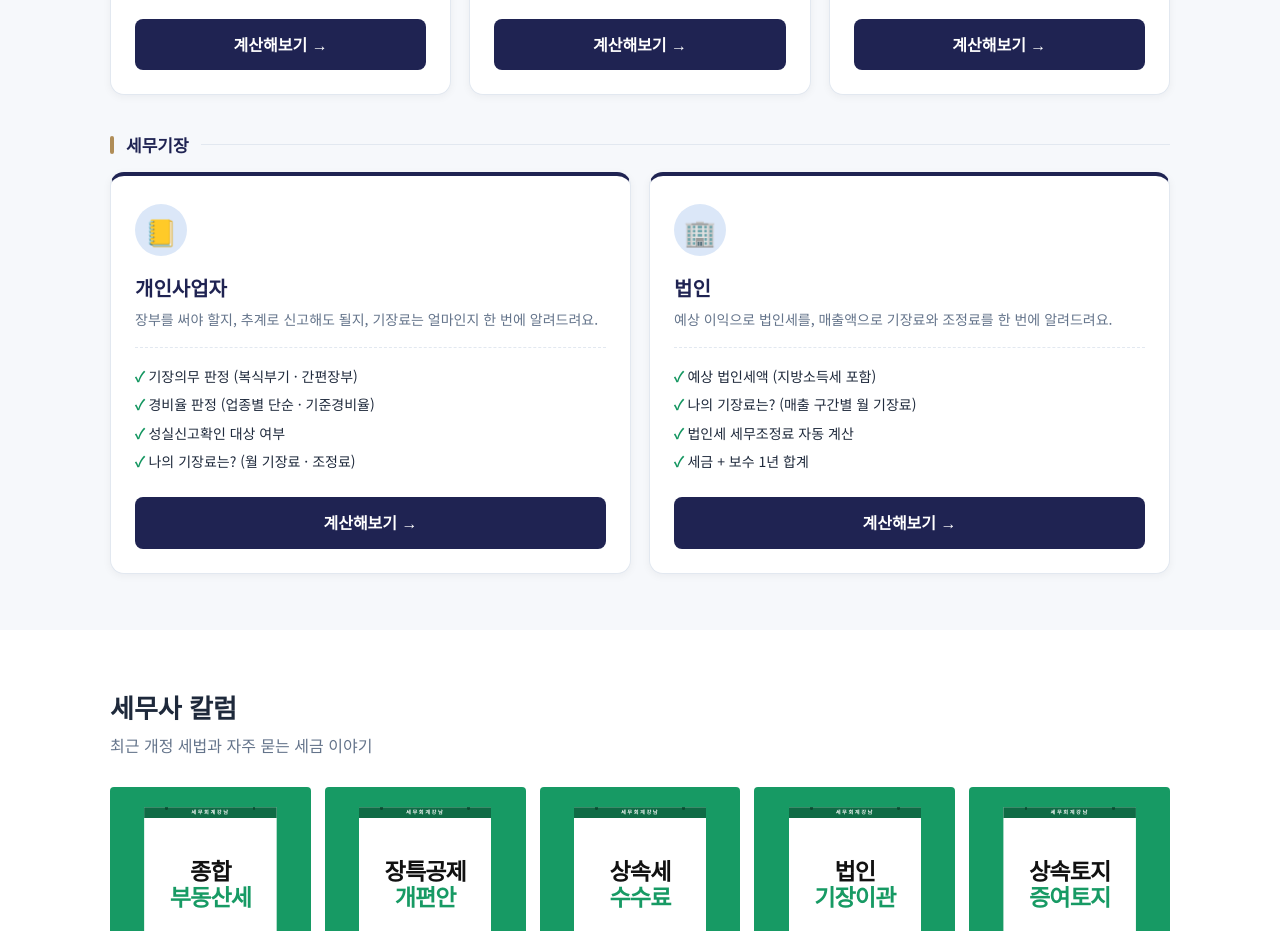
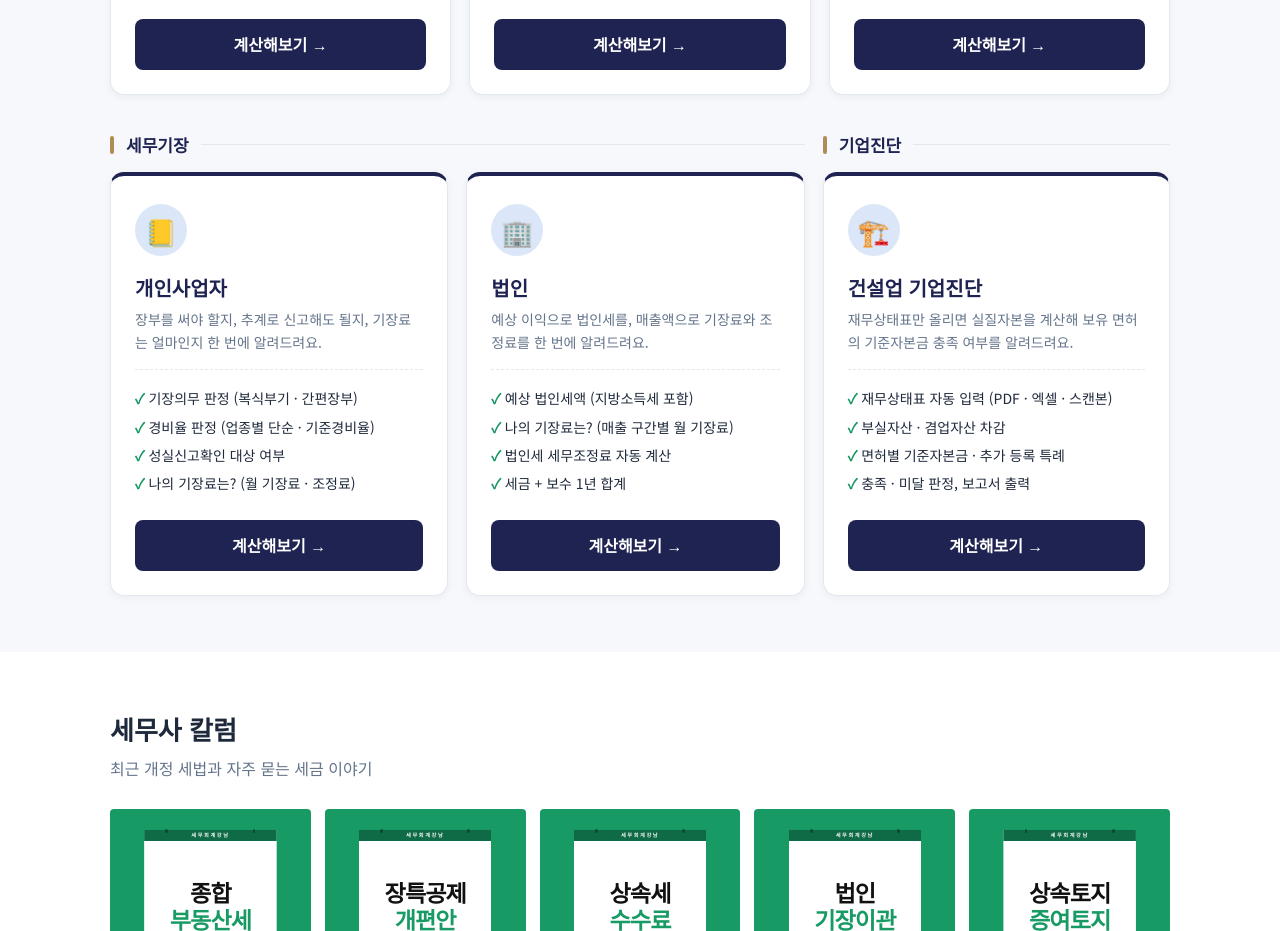
Before and after one commit to gangnamtax/gangnamtax.co.kr, a website: page index.html in a window 1280 px wide. Shown: the part 2467-3398 px from the top of the page. Drawn offline with Linux system fonts and the light colour scheme.

Commit message:
홈: 세무기장 옆에 '기업진단' 줄 추가 (건설업 기업진단 계산기 카드)
Co-Authored-By: Claude Opus 5.5 <noreply@anthropic.com>

```diff
--- a/index.html
+++ b/index.html
@@ -161,7 +161,10 @@
         .calc { background: var(--bg); }
         .calc-grid { display: grid; grid-template-columns: repeat(2, 1fr); gap: 18px; }
         .calc-grid.three { grid-template-columns: repeat(3, 1fr); }
-        .calc-part + .calc-part { margin-top: 36px; }
+        .calc-part + .calc-part, .calc-part + .calc-row { margin-top: 36px; }
+        .calc-row { display: grid; grid-template-columns: 2fr 1fr; gap: 18px; }
+        .calc-row .calc-part + .calc-part { margin-top: 0; }
+        .calc-grid.one { grid-template-columns: 1fr; }
         .calc-part-title { display: flex; align-items: center; gap: 12px; font-size: 17px; font-weight: 700; color: var(--navy); margin-bottom: 14px; }
         .calc-part-title::before { content: ''; width: 4px; height: 18px; background: #b08d57; border-radius: 2px; }
         .calc-part-title::after { content: ''; flex: 1; height: 1px; background: #e2e8f0; }
@@ -233,6 +236,7 @@
             .cat-row { grid-template-columns: repeat(2, 1fr); }
             .cat-label { grid-column: 1 / -1; padding: 6px; }
             .calc-grid, .calc-grid.three { grid-template-columns: 1fr; }
+            .calc-row { grid-template-columns: 1fr; gap: 36px; }
             .calc-grid.row5 { grid-template-columns: none; grid-auto-flow: column; grid-auto-columns: 172px; overflow-x: auto; scroll-snap-type: x mandatory; padding: 4px 2px 12px; -webkit-overflow-scrolling: touch; }
             .calc-grid.row5 .calc-card { scroll-snap-align: start; }
             .calc-grid.row5 .calc-card:hover { transform: none; }
@@ -460,6 +464,7 @@
                     </a>
                 </div>
             </div>
+            <div class="calc-row">
             <div class="calc-part">
                 <h3 class="calc-part-title">세무기장</h3>
                 <div class="calc-grid">
@@ -488,6 +493,24 @@
                         <span class="calc-go">계산해보기 →</span>
                     </a>
                 </div>
+            </div>
+            <div class="calc-part">
+                <h3 class="calc-part-title">기업진단</h3>
+                <div class="calc-grid one">
+                    <a href="기업진단계산기/main.html" class="calc-card">
+                        <span class="calc-icon">🏗️</span>
+                        <h3>건설업 기업진단</h3>
+                        <p class="calc-desc">재무상태표만 올리면 실질자본을 계산해 보유 면허의 기준자본금 충족 여부를 알려드려요.</p>
+                        <ul>
+                            <li>재무상태표 자동 입력 (PDF · 엑셀 · 스캔본)</li>
+                            <li>부실자산 · 겸업자산 차감</li>
+                            <li>면허별 기준자본금 · 추가 등록 특례</li>
+                            <li>충족 · 미달 판정, 보고서 출력</li>
+                        </ul>
+                        <span class="calc-go">계산해보기 →</span>
+                    </a>
+                </div>
+            </div>
             </div>
         </div>
     </section>
```
